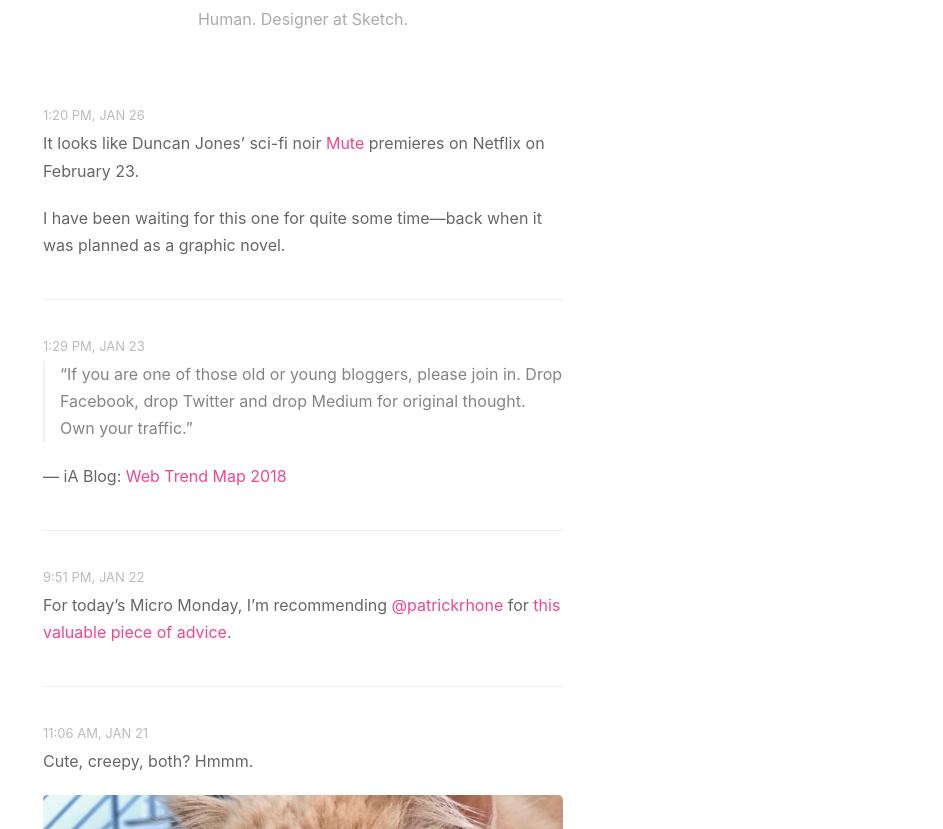
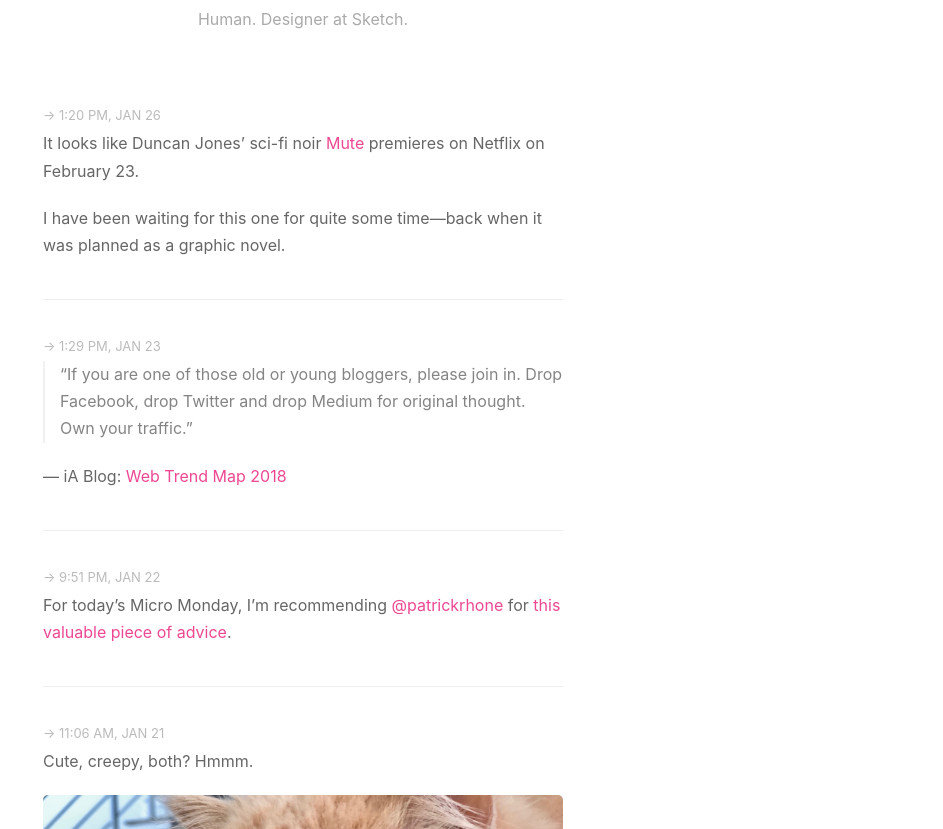
Before and after one commit to lifeinoppo/netlify, a Jekyll site: the page built from index.html, in a window 1280 px wide and 1400 px high. Shown: the part 262-1091 px from the top of the window, without its empty margins (337-1280 px from the left). Built offline with Jekyll 4.4.1, drawn with Linux system fonts in a browser that asks for light colours; the list of posts is cut into pages by our own code; some of the changed text lies outside the part shown.

Commit message:
add arrow next to date

```diff
--- a/_includes/post-list.html
+++ b/_includes/post-list.html
@@ -1,7 +1,7 @@
 <ul id="post-list">
     {% for post in paginator.posts %}
         <li>
-            <a href="{{ site.baseurl }}/{{ post.url | remove_first: '/' }}" class="u-url"><aside class="dates"><time datetime="{{ post.date }}" class="dt-published">{{ post.date | date:"%-I:%M %p, %b %-d" }}</time></aside></a>
+            <a href="{{ site.baseurl }}/{{ post.url | remove_first: '/' }}" class="u-url"><aside class="dates"><time datetime="{{ post.date }}" class="dt-published">→ {{ post.date | date:"%-I:%M %p, %b %-d" }}</time></aside></a>
                 {% if post.title == "" %}
                     <span class="post_content">{{ post.content }}</span>
                 {% else %}
```
